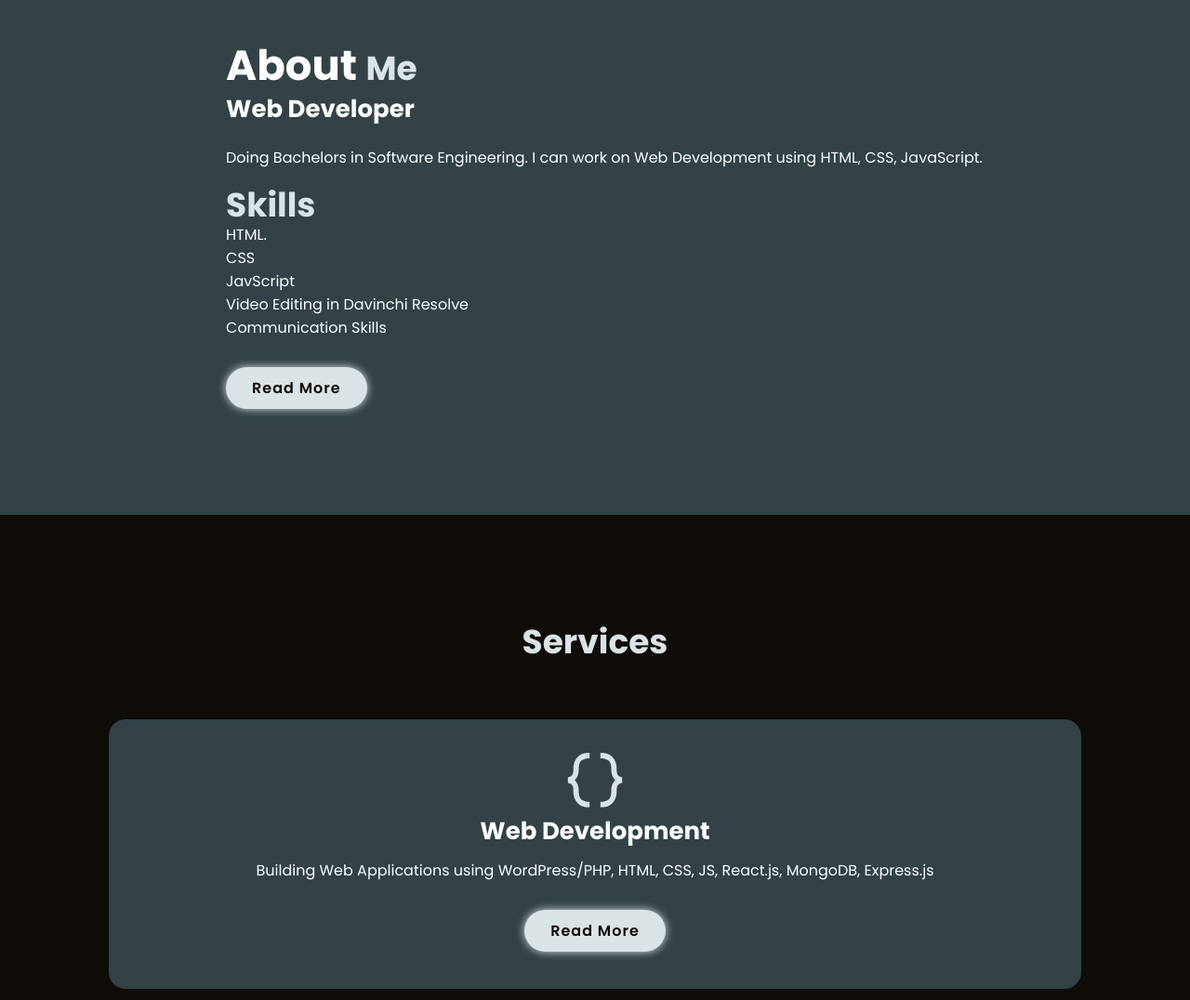
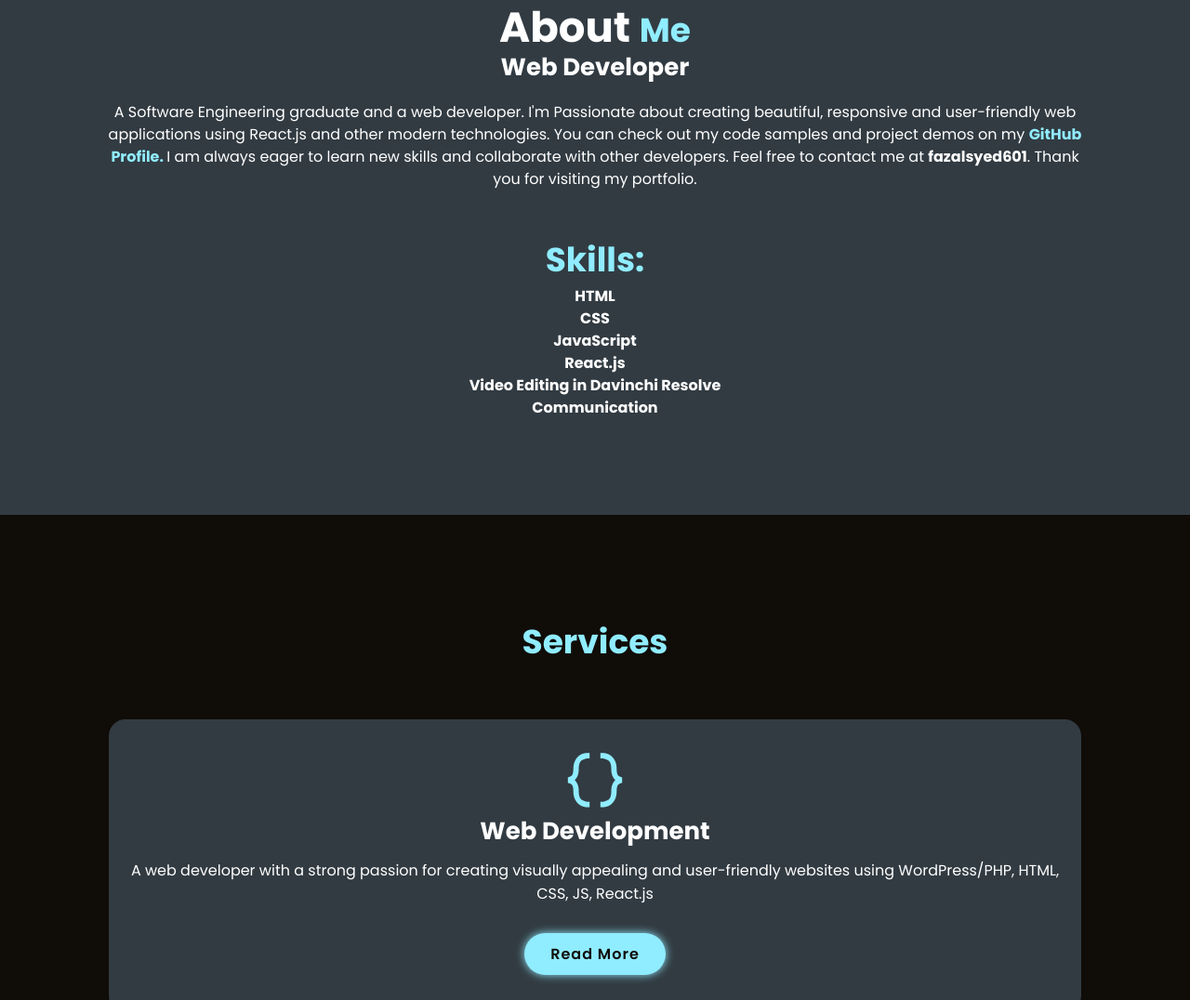
Before and after one commit to FazalSyed01/Portfolio, a plain HTML site: page index.html in a window 1280 px wide. Shown: the part 854-1930 px from the top of the page at 93% size. Drawn offline with nearby package versions, Linux system fonts and the light colour scheme.

Commit message:
fixed some issues and updated

```diff
--- a/index.html
+++ b/index.html
@@ -23,7 +23,6 @@
         <a href="#about">About</a>
         <a href="#services">Services</a>
         <a href="#portfolio">Portfolio</a>
-        <a href="#contact">Contact</a>
       </nav>
     </header>
 
@@ -54,7 +53,9 @@
           ></a>
         </div>
         <div>
-          <a href="" class="btn">Download Resume</a>
+          <a href="resume/myResume.pdf" class="btn" download="myResume"
+            >Download Resume</a
+          >
         </div>
       </div>
       <div class="home-img">
@@ -63,19 +64,26 @@
     </section>
 
     <section class="about" id="about">
-      <div class="about-img"></div>
-
       <div class="about-content">
         <h2 class="heading">About <span>Me</span></h2>
         <h3>Web Developer</h3>
         <p>
-          Doing Bachelors in Software Engineering. I can work on Web Development
-          using HTML, CSS, JavaScript.<br />
-          <br />
-          <span>Skills</span> <br />HTML. <br />CSS <br />JavScript <br />Video
-          Editing in Davinchi Resolve <br />Communication Skills
+          A Software Engineering graduate and a web developer. I'm Passionate
+          about creating beautiful, responsive and user-friendly web
+          applications using React.js and other modern technologies. You can
+          check out my code samples and project demos on my
+          <a href="https://github.com/FazalSyed01?tab=repositories">
+            <b>GitHub Profile. </b></a
+          >
+          I am always eager to learn new skills and collaborate with other
+          developers. Feel free to contact me at
+          <b>fazalsyed601</b>. Thank you for visiting my portfolio.<br />
+          <br /><br />
+          <span>Skills:</span>
+          <br /><b>HTML</b><br /><b>CSS</b> <br /><b>JavaScript</b><br />
+          <b>React.js</b> <br /><b>Video Editing in Davinchi Resolve</b>
+          <br /><b>Communication</b>
         </p>
-        <a href="#" class="btn">Read More</a>
       </div>
     </section>
 
@@ -86,8 +94,9 @@
           <i class="bx bx-code-curly"></i>
           <h3>Web Development</h3>
           <p>
-            Building Web Applications using WordPress/PHP, HTML, CSS, JS,
-            React.js, MongoDB, Express.js
+            A web developer with a strong passion for creating visually
+            appealing and user-friendly websites using WordPress/PHP, HTML, CSS,
+            JS, React.js
           </p>
           <a href="#" class="btn">Read More</a>
         </div>
@@ -132,7 +141,7 @@
 
     <footer class="footer">
       <div class="footer-text">
-        <p>Copyright &copy; 2023 by Fazul Hussain | All Rights Reserved.</p>
+        <p>Send a Mail at fazalsyed601@gmail.com</p>
       </div>
       <div class="footer-iconTop">
         <a href="#home"><i class="bx bx-up-arrow-alt"></i></a>
--- a/style.css
+++ b/style.css
@@ -12,9 +12,9 @@
 }
 :root {
   --bg-color: #100c08;
-  --secong-bg-color: #324246;
+  --secong-bg-color: #43525eab;
   --text-color: #ffffff;
-  --main-color: #dae3e6;
+  --main-color: #90ecff;
 }
 
 html {
@@ -32,7 +32,6 @@ section {
   max-height: 73vh;
   padding: 10rem 9% 2rem;
 }
-
 .header {
   position: fixed;
   top: 0;
@@ -154,6 +153,15 @@ span {
   box-shadow: none;
 }
 
+.about-content a:visited,
+.about-content a:link {
+  color: var(--main-color);
+  transition: 0.5s;
+}
+.about-content a:hover {
+  color: aqua;
+}
+
 .about {
   display: flex;
   justify-content: center;
@@ -162,25 +170,35 @@ span {
   background: var(--secong-bg-color);
 }
 
-.about-img img {
-  width: 35vw;
-}
-
 .heading {
   text-align: center;
   font-size: 4.5rem;
 }
 
-.about-content h2 {
-  text-align: left;
+.about {
+  display: flex;
+  justify-content: center;
+  align-items: center;
   line-height: 1.2;
 }
 .about-content h3 {
+  text-align: center;
   font-size: 2.6rem;
 }
 .about-content p {
+  text-align: center;
   font-size: 1.6rem;
+  line-height: 1.5;
   margin: 2rem 0 3rem;
+}
+.about-content p span {
+  text-align: center;
+
+  line-height: 1.5;
+  margin: 2rem 0 3rem;
+}
+.about-content .btn {
+  align-content: center;
 }
 
 .services h2 {
@@ -336,6 +354,7 @@ span {
   display: inline-flex;
   justify-content: center;
   align-items: center;
+  margin-left: 10px;
   padding: 0.5rem;
   background: var(--main-color);
   border-radius: 0.8rem;
@@ -423,12 +442,14 @@ span {
     width: 65vw;
     margin-top: 5rem;
   }
+  .home-img {
+    width: 65vw;
+  }
   .about {
+    display: flex;
+    justify-content: center;
+    align-items: center;
     flex-direction: column-reverse;
-  }
-  .about img {
-    width: 65vw;
-    margin-top: 5rem;
   }
 
   .services h2 {
```
Also changed, not shown: imgs/tic_tac_toe.PNG, 1 other file.
